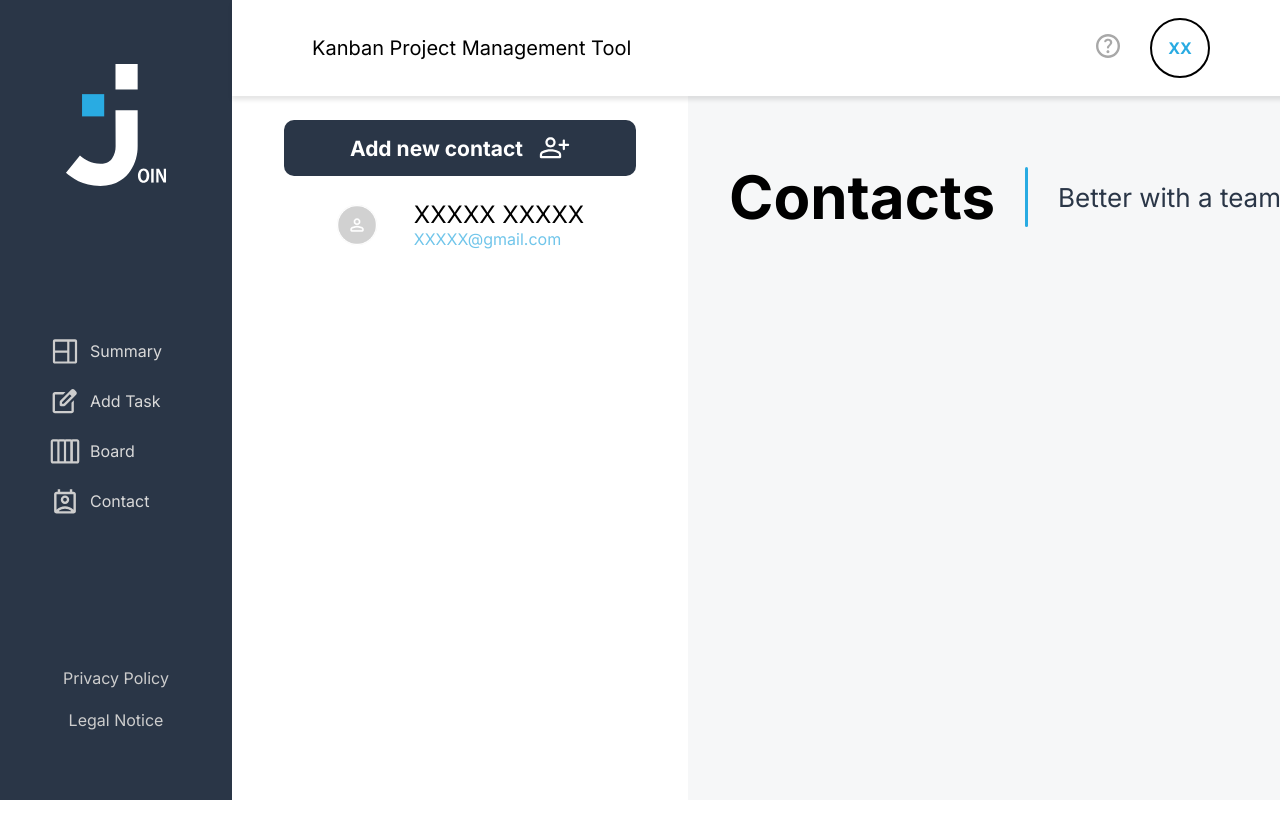
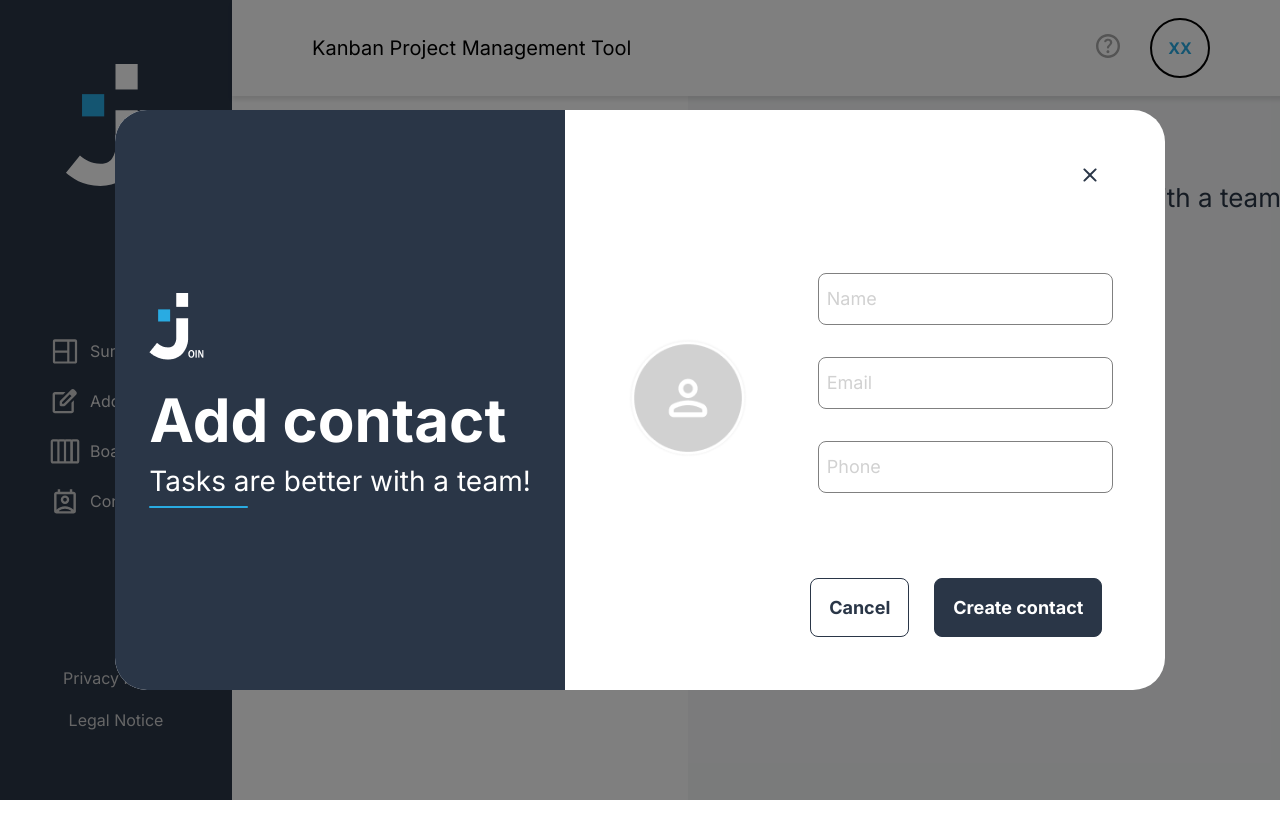
Before and after one commit to davidlreg/join, a plain HTML site: page html/contacts.html in a window 1280 px wide. Both pictures are taken after a click on the link "Add new contact". Drawn offline with Linux system fonts and the light colour scheme; files whose address does not match are found by name.

Commit message:
working on add contact overlay and styling

```diff
--- a/html/contacts.html
+++ b/html/contacts.html
@@ -11,16 +11,51 @@
   </head>
   <body onload="init()">
     <div class="sidebar__container" id="sidebar-nav">
-      <a class="joinLogoBig"><img class="sidebar__join-image" src="/assets/img/Join_icon.svg" id="logo" /></a>
+      <a class="joinLogoBig"
+        ><img
+          class="sidebar__join-image"
+          src="/assets/img/Join_icon.svg"
+          id="logo"
+      /></a>
       <div class="nav__container" id="navbar">
-        <a class="nav-link" href="/html/summary.html?active=summary"> <img class="icon" src="/assets/icon/Summary_icon_grey.svg" id="summery" />Summary </a>
-        <a class="nav-link" href="/html/add_task.html?active=add-task"> <img class="icon" src="/assets/icon/Add_task_icon_grey.svg" id="add-task" />Add Task </a>
-        <a class="nav-link" href="/html/board.html?active=board"> <img class="icon" src="/assets/icon/Board_icon_grey.svg" id="board" />Board </a>
-        <a class="nav-link" href="/html/contacts.html?active=contacts"> <img class="icon" src="/assets/icon/Contacts_icon_grey.svg" id="contacts" />Contact </a>
+        <a class="nav-link" href="/html/summary.html?active=summary">
+          <img
+            class="icon"
+            src="/assets/icon/Summary_icon_grey.svg"
+            id="summery"
+          />Summary
+        </a>
+        <a class="nav-link" href="/html/add_task.html?active=add-task">
+          <img
+            class="icon"
+            src="/assets/icon/Add_task_icon_grey.svg"
+            id="add-task"
+          />Add Task
+        </a>
+        <a class="nav-link" href="/html/board.html?active=board">
+          <img
+            class="icon"
+            src="/assets/icon/Board_icon_grey.svg"
+            id="board"
+          />Board
+        </a>
+        <a class="nav-link" href="/html/contacts.html?active=contacts">
+          <img
+            class="icon"
+            src="/assets/icon/Contacts_icon_grey.svg"
+            id="contacts"
+          />Contact
+        </a>
       </div>
       <div class="sidebar__footer">
-        <a class="nav-link" href="/html/privacy_policy.html?active=privacy_policy"><p class="zoom">Privacy Policy</p></a>
-        <a class="nav-link" href="/html/legal_notice.html?active=legal_notice"><p class="zoom">Legal Notice</p></a>
+        <a
+          class="nav-link"
+          href="/html/privacy_policy.html?active=privacy_policy"
+          ><p class="zoom">Privacy Policy</p></a
+        >
+        <a class="nav-link" href="/html/legal_notice.html?active=legal_notice"
+          ><p class="zoom">Legal Notice</p></a
+        >
       </div>
     </div>
 
@@ -30,7 +65,11 @@
 
         <div class="topBarIcons">
           <div onclick="">
-            <img id="questionIcon" class="questionIcon" src="/assets/icon/Help_icon_grey.svg" />
+            <img
+              id="questionIcon"
+              class="questionIcon"
+              src="/assets/icon/Help_icon_grey.svg"
+            />
           </div>
 
           <div onclick="" class="userIcon">
@@ -40,16 +79,15 @@
       </header>
       <main>
         <div class="contactList">
-          <a
-            class="addContactButton"
-            onclick="console.log('Test Log');
-          "
-          >
+          <a class="addContactButton" onclick="openAddContactOverlay()" ;>
             <p>Add new contact</p>
             <img class="addPersonIcon" src="/assets/icon/Add_person.svg" />
           </a>
-
-          <div class="contact">
+          <div id="overlayContainer"></div>
+          <div
+            class="contact"
+            onclick="console.log('Hier Funktion zum FLoating-Contact-Template öfnnen einfügen!');"
+          >
             <img src="/assets/img/default_contact_picture.png" />
             <div class="personalInformationShort">
               <p>XXXXX XXXXX</p>
@@ -64,10 +102,14 @@
             <p>Better with a team</p>
           </div>
 
-          <div class="floatingContactContainer" id="floatingContactContainer"></div>
+          <div
+            class="floatingContactContainer"
+            id="floatingContactContainer"
+          ></div>
         </div>
       </main>
     </div>
     <script src="/script/script.js"></script>
+    <script src="/script/overlays/contact_section_overlays.js"></script>
   </body>
 </html>
--- a/script/overlays/contact_section_overlays.js
+++ b/script/overlays/contact_section_overlays.js
@@ -59,7 +59,14 @@ function showAddContactOverlay() {
                 <img src="/assets/img/default_contact_picture.png" />
               </div>
               <div class="contactForm">
-                <a class="closeButton"><span class="material-symbols-outlined"> close </span></a>
+                <a class="closeButton"><svg width="24" height="24" viewBox="0 0 24 24" fill="none" xmlns="http://www.w3.org/2000/svg">
+                <mask id="mask0_274405_5666" style="mask-type:alpha" maskUnits="userSpaceOnUse" x="0" y="0" width="24" height="24">
+                <rect width="24" height="24" fill="#D9D9D9"/>
+                </mask>
+                <g mask="url(#mask0_274405_5666)">
+                <path d="M12 13.4L7.09999 18.3C6.91665 18.4834 6.68332 18.575 6.39999 18.575C6.11665 18.575 5.88332 18.4834 5.69999 18.3C5.51665 18.1167 5.42499 17.8834 5.42499 17.6C5.42499 17.3167 5.51665 17.0834 5.69999 16.9L10.6 12L5.69999 7.10005C5.51665 6.91672 5.42499 6.68338 5.42499 6.40005C5.42499 6.11672 5.51665 5.88338 5.69999 5.70005C5.88332 5.51672 6.11665 5.42505 6.39999 5.42505C6.68332 5.42505 6.91665 5.51672 7.09999 5.70005L12 10.6L16.9 5.70005C17.0833 5.51672 17.3167 5.42505 17.6 5.42505C17.8833 5.42505 18.1167 5.51672 18.3 5.70005C18.4833 5.88338 18.575 6.11672 18.575 6.40005C18.575 6.68338 18.4833 6.91672 18.3 7.10005L13.4 12L18.3 16.9C18.4833 17.0834 18.575 17.3167 18.575 17.6C18.575 17.8834 18.4833 18.1167 18.3 18.3C18.1167 18.4834 17.8833 18.575 17.6 18.575C17.3167 18.575 17.0833 18.4834 16.9 18.3L12 13.4Z" fill="#2A3647"/>
+                </g>
+                </svg></a>
                 <div class="formSection">
                   <input type="text" placeholder="Name" class="formInput" requiered/>
                   <input type="email" placeholder="Email" class="formInput" requiered/>
--- a/script/script.js
+++ b/script/script.js
@@ -15,3 +15,34 @@ function setActiveLinkFromURL() {
     });
   }
 }
+
+function openAddContactOverlay() {
+  const overlayContainer = document.getElementById("overlayContainer");
+
+  // Overlay-HTML aus der Funktion einfügen
+  overlayContainer.innerHTML = showAddContactOverlay();
+
+  // Hintergrund und Overlay initialisieren
+  overlayContainer.classList.add("overlayBackground");
+  const overlay = overlayContainer.querySelector(".addContactOverlay");
+  overlay.style.transform = "translateX(100%)"; // Start außerhalb des Bildschirms
+
+  // Animation starten (nach einem Frame für Transition-Effekt)
+  setTimeout(() => {
+    overlay.style.transform = "translateX(0)";
+  }, 10);
+
+  // Close-Funktion hinzufügen
+  const closeButton = overlay.querySelector(".closeButton");
+  closeButton.addEventListener("click", closeAddContactOverlay);
+}
+
+function closeAddContactOverlay() {
+  const overlay = document.querySelector(".addContactOverlay");
+  overlay.style.transform = "translateX(100%)"; // Rückwärtsanimation
+
+  setTimeout(() => {
+    const overlayContainer = document.getElementById("overlayContainer");
+    overlayContainer.innerHTML = ""; // Entfernt Overlay nach Animation
+  }, 300); // Timeout entspricht der Dauer der Transition
+}
--- a/style/contacts.css
+++ b/style/contacts.css
@@ -19,7 +19,7 @@ body {
 }
 
 .editContactLeftSide {
-  width: 38%;
+  width: 450px;
   height: 100%;
   background-color: #2a3647;
   border-radius: 32px 0px 0px 32px;
@@ -34,10 +34,11 @@ body {
   flex-direction: column;
   background-color: #2a3647;
   gap: 24px;
+  padding: 0px 32px;
 }
 
 .editContactRightSide {
-  width: 62%;
+  width: 600px;
   height: 100%;
 }
 
@@ -99,7 +100,7 @@ P {
 
 .formInput {
   border: 1px solid gray;
-  width: 420px;
+  width: 100%;
   height: 50px;
   border-radius: 8px;
   background-color: #ffffff;
@@ -110,6 +111,7 @@ P {
 .contactForm {
   height: 100%;
   background-color: #ffffff;
+  border-radius: 32px;
   display: flex;
   flex-direction: column;
   justify-content: space-evenly;
@@ -126,6 +128,11 @@ P {
 
 .closeButton:hover {
   text-decoration: none;
+}
+
+.closeButton > svg {
+  width: 24px;
+  height: 24px;
 }
 
 .closeButton > span {
@@ -187,8 +194,8 @@ P {
 /* Add Contact Section */
 
 .addContactOverlay {
-  width: 1200px;
-  height: 600px;
+  width: 1050px;
+  height: 580px;
   background-color: #ffffff;
   border-radius: 32px;
   display: flex;
@@ -198,7 +205,7 @@ P {
 }
 
 .addContactLeftSide {
-  width: 38%;
+  width: 450px;
   height: 100%;
   background-color: #2a3647;
   border-radius: 32px 0px 0px 32px;
@@ -265,6 +272,10 @@ P {
 .addContactButton:hover,
 .addContactButton:hover * {
   background-color: #29abe2;
+}
+
+.addContactButton:hover {
+  box-shadow: 0px 2px 10px 0px rgba(0, 0, 0, 0.4);
 }
 
 .addContactButton > p {
@@ -457,6 +468,17 @@ main {
   display: flex;
   align-items: center;
   gap: 36px;
+  border-radius: 10px;
+  padding: 12px 48px;
+}
+
+.contact:hover {
+  background: linear-gradient(to bottom, #f8f8f8, #f0f0f0);
+  cursor: pointer;
+}
+
+.contact:hover > .personalInformationShort > p {
+  background-color: transparent;
 }
 
 .contact > img {
@@ -473,3 +495,20 @@ main {
 .small {
   font-size: 16px !important;
 }
+
+/* Overlay Styling */
+
+/* Hintergrund-Overlay */
+.overlayBackground {
+  position: fixed;
+  top: 0;
+  left: 0;
+  width: 100vw;
+  height: 100vh;
+  background: rgba(0, 0, 0, 0.5);
+  display: flex;
+  justify-content: center;
+  align-items: center;
+  z-index: 1000;
+  overflow: hidden;
+}
```
Also changed, not shown: assets/icon/close.svg (added).
